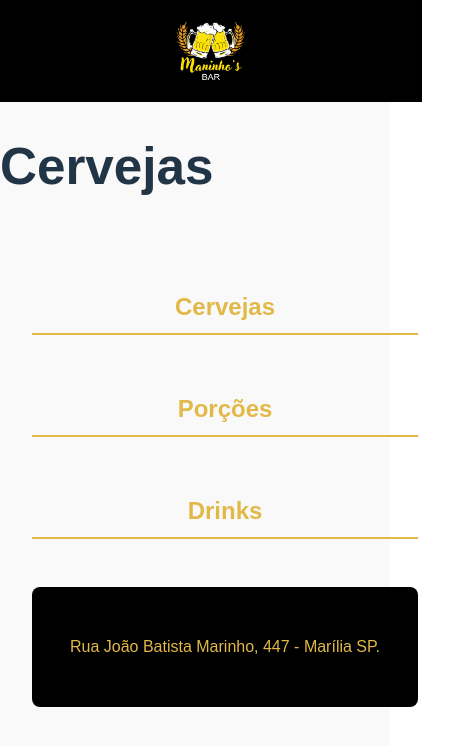
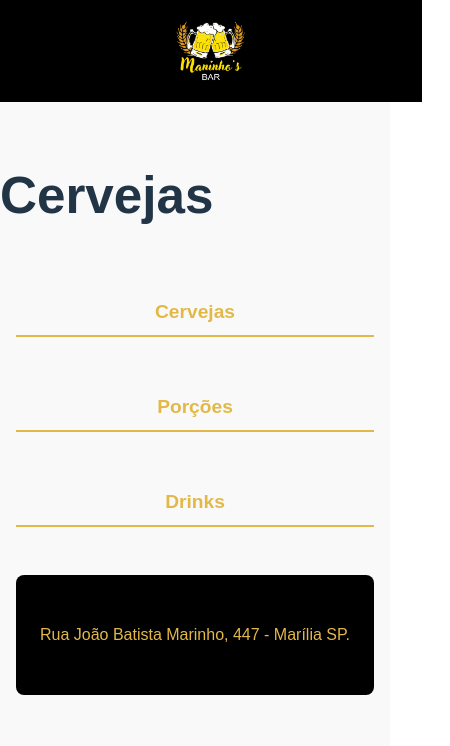
Before and after one commit to LordMaquins/cardapio, a React (Vite) app in the folder rtc/rtc_card/: page / in a window 390 px wide. Shown: the top 746 px of the page, 450 px wide, since content can reach past the window. Built offline with nearby package versions, Linux system fonts and the light colour scheme.

Commit message:
ajustando erros

```diff
--- a/rtc/rtc_card/src/Components/style.css
+++ b/rtc/rtc_card/src/Components/style.css
@@ -40,97 +40,138 @@
 
 /* Container principal */
 /* Estilos gerais para o contêiner */
+/* Estilos gerais para o contêiner */
 .container {
-    max-width: 1200px;
-    margin: 0 auto;
-    padding: 2rem;
-    font-family: Arial, sans-serif;
+    max-width: 1200px; /* Largura máxima do contêiner */
+    margin: 0 auto; /* Centraliza o contêiner */
+    padding: 2rem; /* Espaçamento interno */
+    font-family: Arial, sans-serif; /* Fonte do documento */
 }
 
 /* Seções do menu */
 .menu-section {
-    margin-bottom: 2rem;
+    margin-bottom: 2rem; /* Espaçamento entre as seções */
 }
 
 /* Títulos do menu */
 .menu-title {
-    font-size: 2rem;
-    font-weight: bold;
-    color: #e2b948;
-    cursor: pointer;
-    text-align: center;
-    padding: 0.5rem 0;
-    border-bottom: 2px solid #e2b948;
-    margin-bottom: 1rem;
-    transition: color 0.3s ease;
+    font-size: 2rem; /* Tamanho da fonte */
+    font-weight: bold; /* Negrito */
+    color: #e2b948; /* Cor do título */
+    cursor: pointer; /* Indica que é clicável */
+    text-align: center; /* Centraliza o texto */
+    padding: 0.5rem 0; /* Espaçamento interno */
+    border-bottom: 2px solid #e2b948; /* Linha abaixo do título */
+    margin-bottom: 1rem; /* Espaçamento abaixo do título */
+    transition: color 0.3s ease; /* Transição suave para a cor */
+}
+
+/* Efeito ao passar o mouse sobre o título */
+.menu-title:hover {
+    color: #fff; /* Altera a cor ao passar o mouse */
 }
 
 /* Itens do menu */
 .menu-items {
-    overflow: hidden;
-    transition: all 0.3s ease-in-out;
+    overflow: hidden; /* Oculta itens que ultrapassam o limite */
+    transition: all 0.3s ease-in-out; /* Transição suave */
     opacity: 0; /* Começa escondido */
     max-height: 0; /* Começa colapsado */
 }
 
 /* Itens do menu ativos (visíveis) */
 .menu-items.active {
-    opacity: 1;
+    opacity: 1; /* Torna visível */
     max-height: 500px; /* Altura que permite a visualização dos itens, pode ser ajustada */
 }
 
 /* Cada item do menu */
 .menu-item {
-    background-color: #222;
-    color: #fff;
-    padding: 1rem;
-    margin-bottom: 1rem;
-    border-radius: 8px;
-    box-shadow: 0 4px 6px rgba(0, 0, 0, 0.1);
-    transition: background-color 0.3s ease;
+    background-color: #222; /* Cor de fundo */
+    color: #fff; /* Cor do texto */
+    padding: 1rem; /* Espaçamento interno */
+    margin-bottom: 1rem; /* Espaçamento entre os itens */
+    border-radius: 8px; /* Bordas arredondadas */
+    box-shadow: 0 4px 6px rgba(0, 0, 0, 0.1); /* Sombra */
+    transition: background-color 0.3s ease; /* Transição suave para a cor de fundo */
 }
 
 /* Títulos dos itens */
 .menu-item h3 {
-    margin: 0;
-    font-size: 1.5rem;
-    color: #e2b948;
+    margin: 0; /* Remove margens */
+    font-size: 1.5rem; /* Tamanho do título */
+    color: #e2b948; /* Cor do título do item */
 }
 
 /* Descrição dos itens */
 .menu-item p {
-    margin: 0.5rem 0 0;
-    font-size: 1rem;
+    margin: 0.5rem 0 0; /* Espaçamento entre as linhas */
+    font-size: 1rem; /* Tamanho do texto */
 }
 
 /* Efeito ao passar o mouse sobre o item */
 .menu-item:hover {
-    background-color: #333;
+    background-color: #333; /* Altera a cor ao passar o mouse */
 }
 
 /* Rodapé */
 footer {
-    text-align: center;
-    padding: 2rem 0;
-    background-color: #000;
-    color: #e2b948;
-    font-size: 1rem;
-    border-radius: 8px;
-    margin-top: 2rem;
+    text-align: center; /* Centraliza o texto */
+    padding: 2rem 0; /* Espaçamento interno */
+    background-color: #000; /* Cor de fundo */
+    color: #e2b948; /* Cor do texto */
+    font-size: 1rem; /* Tamanho da fonte */
+    border-radius: 8px; /* Bordas arredondadas */
+    margin-top: 2rem; /* Espaçamento acima do rodapé */
 }
 
 /* Responsividade */
+@media (max-width: 1200px) {
+    .container {
+        padding: 1rem; /* Menos espaçamento em telas menores */
+    }
+
+    .menu-title {
+        font-size: 1.8rem; /* Tamanho menor para títulos */
+    }
+
+    .menu-item h3 {
+        font-size: 1.4rem; /* Tamanho menor para títulos de itens */
+    }
+
+    .menu-item p {
+        font-size: 0.9rem; /* Tamanho menor para descrições */
+    }
+}
+
 @media (max-width: 768px) {
     .menu-title {
-        font-size: 1.5rem;
+        font-size: 1.5rem; /* Tamanho menor para títulos */
     }
+
     .menu-item h3 {
-        font-size: 1.2rem;
+        font-size: 1.2rem; /* Tamanho menor para títulos de itens */
     }
+
     .menu-item p {
-        font-size: 0.9rem;
+        font-size: 0.8rem; /* Tamanho menor para descrições */
     }
 }
+
+@media (max-width: 480px) {
+    .menu-title {
+        font-size: 1.2rem; /* Tamanho ainda menor para títulos */
+    }
+
+    .menu-item h3 {
+        font-size: 1rem; /* Tamanho ainda menor para títulos de itens */
+    }
+
+    .menu-item p {
+        font-size: 0.7rem; /* Tamanho ainda menor para descrições */
+    }
+}
+
 
 
 .logo img {
```
Also changed, not shown: rtc/rtc_card/src/Components/Itens_Menu.tsx (deleted, +0 -68 lines), 1 other file (tests, documents, lock files or other folders).
